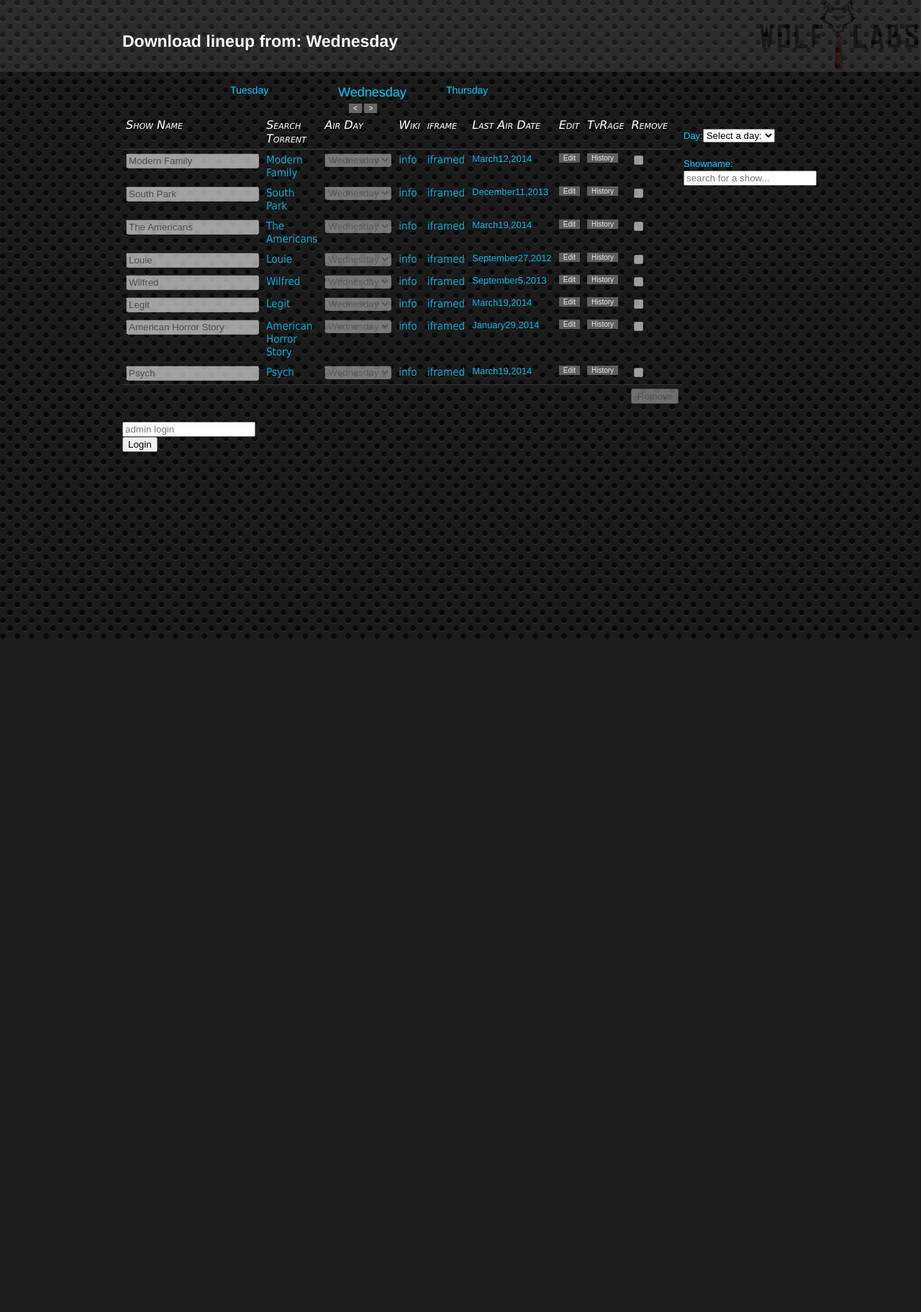
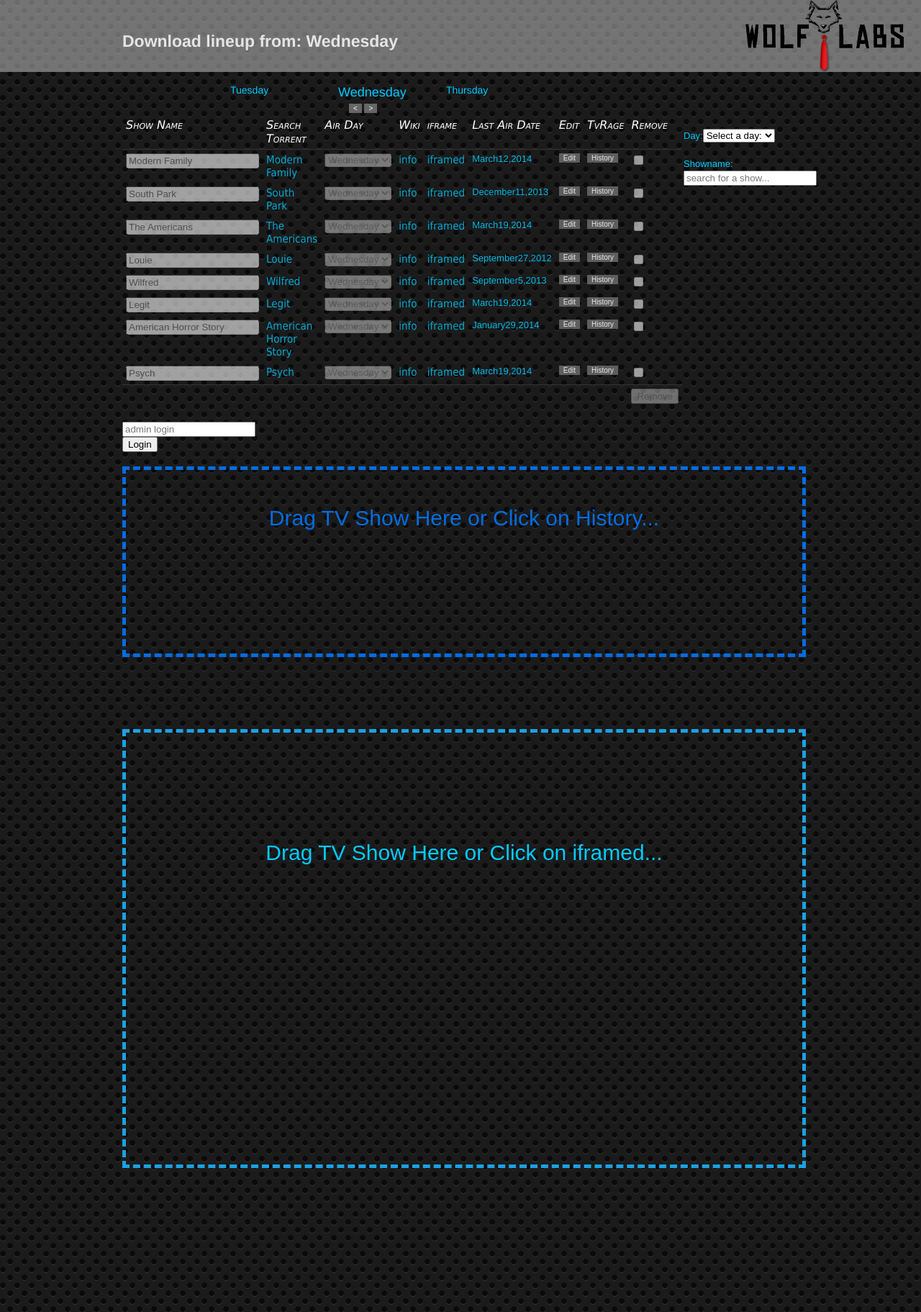
Before and after one commit to kevinteal/tvshow_guide, a PHP site: page / in a window 1280 px wide. Shown: the whole page at 72% size. Before the commit the page ends 888 px from the top, so only its background shows below. Run offline with PHP 8.4, Linux system fonts and the light colour scheme; data comes from the database, SQL or seed files in the repository; data that the repository does not hold is empty.

Commit message:
drag and drop for history and iframe
some bug fixes to including to the drag plugin which makes it possible
to switch direction without press mouse down again.

```diff
--- a/alledits.php
+++ b/alledits.php
@@ -352,10 +352,12 @@ if($ep_no < 10){
 
 $newphrase = str_replace($spaces, $plussign, $show);
 
+$g=urlencode($list_link);
+  $g=json_encode($g);
   echo "<tbody>";
   echo "<tr id=$showid >";
   echo "<td><input type='text' id='updname$x' name=$show value=\"$show\" onblur='updateshow($showid,this.value)' $disabled/></td>";
-  echo "<td><a target='_blank' href=https://www.google.co.uk/search?q=" . $newphrase . "+s".$snx."e".$enx."+720p+torrent&ie=UTF-8&safe=off&tbs=qdr:w>".$row['showname']."</a></td>";
+  echo "<td><a id='$g' data-tvid='$tvrageapi_id' draggable='true' ondragstart='drag(event)' target='_blank' href=https://www.google.co.uk/search?q=" . $newphrase . "+s".$snx."e".$enx."+720p+torrent&ie=UTF-8&safe=off&tbs=qdr:w>".$row['showname']."</a></td>";
   echo "<td>
   <select id='updateday$x' onchange='updateday(this.value,$showid)' $disabled>
   <option value=$airday>$airday</option>
@@ -368,8 +370,6 @@ $newphrase = str_replace($spaces, $plussign, $show);
   <option value='Saturday'>Saturday</option>
   </select></td>";
   echo "<td><a target='_blank' href=".$list_link.">info</a></td>";
-  $g=urlencode($list_link);
-  $g=json_encode($g);
    echo "<td><a href='#' onclick='updateiframe($g)' >iframed</a></td>";
   echo "<td>".$db_air_date."</td>";
    echo "<td><button type='button' id='es$x' onclick='edit_this_show($showid,\"$newphrase\",$g,$ep_no,$season_no,\"$db_air_date\",\"$airday\")' $disabled >Edit</button></td>";
--- a/drag_plugin.js
+++ b/drag_plugin.js
@@ -24,22 +24,28 @@
 
 
 				this.on("mousedown",function(e){
-				console.log("down "+e.pageX);
+
+				console.log("START--------------: "+e.pageX);
 				var startx = e.pageX;
 
 				selector.on("mousemove",function(e){
 				console.log("moving "+e.pageX);
 
 						var newx = startx - e.pageX;
+
 						if(newx>0){
 							newx=-settings.speed;
 						}else{
 							newx=settings.speed;
 						}
-						console.log("new x: "+newx);
+						//console.log("new x-------------: "+newx);
 
 						var scrollx = selector.scrollLeft();
 						selector.scrollLeft(scrollx-newx);
+
+						//set the startx to the current x so there is no offset on change of direction
+						startx=e.pageX;
+
 						});
 				});
 
--- a/index.html
+++ b/index.html
@@ -159,16 +159,25 @@ Showname:<input type="text" name="myshow" onKeyUp="showHint(this.value)" placeho
 </div>
 
 <div class="grid_16">
+
+<div id="history_hold" ondrop="drop(event)" ondragover="allowDrop(event)"><p id="history_hold_p">Drag TV Show Here or Click on History...</p>
+<div id="history_wrap">
 <button id="history_close" onClick="close_history()">X</button>
+
 <div id="seasonhold"><div id="season_tab"></div></div>
 <div id="tvrage"></div>
 </div>
+</div>
+</div>
 
 <div class="grid_16">
-<button id="frame_close" onClick="close_frame()">X</button>
+<div id="iframe_holder" ondrop="drop(event)" ondragover="allowDrop(event)" >
+<button id="frame_close" onClick="close_frame()">X</button><p id="iframe_hold_p" >Drag TV Show Here or Click on iframed...</p>
 <iframe id="iframe_url" src=""  ></iframe>
+</div>
+</div>
 
-</div>
+
 </div>
 
 </body>
--- a/tvshow_js.js
+++ b/tvshow_js.js
@@ -678,10 +678,12 @@ else
 function updateiframe(url){
 	console.log(decodeURIComponent(url));
 	url=decodeURIComponent(url);
+	url = url.replace(/"/g, "");
 	var iframe = document.getElementById("iframe_url");
 	document.getElementById("frame_close").style.display="block";
 	iframe.src=url;
 	iframe.style.display="block";
+	$("#iframe_holder").children('p').remove();
 
 
 }
@@ -689,6 +691,7 @@ function close_frame(){
 
 	document.getElementById("iframe_url").style.display="none";
 	document.getElementById("frame_close").style.display="none";
+	$("#iframe_holder").append("<p id='iframe_hold_p'>Drag TV Show Here or Click on iframed...</p>");
 	}
 
 	function press_enter(e,x){
@@ -934,6 +937,7 @@ function tvrageapi_getshowhistory(id){
 	var tvcount=1,
 	season_count=1,
 	ep_id_div="";
+	$("#history_hold_p").css("display","none");
 	$("#seasonhold").css("display","block");
 	$("#tvrage").css("display","block");
 	$("#history_close").css("display","block");
@@ -1077,6 +1081,7 @@ function close_history(){
 	$("#seasonhold").css("display","none");
 	$("#tvrage").css("display","none");
 	$("#history_close").css("display","none");
+	$("#history_hold_p").css("display","block");
 }
 
 function getshowid(id,name){
@@ -1105,5 +1110,43 @@ var second = new Date();
     return Math.floor(days);
 
 }
+function drag(ev){
+	ev.dataTransfer.setData("text",ev.target.id);
+	ev.dataTransfer.setData("tvrageid",$(ev.target).attr("data-tvid"));
 
+}
+function drop(ev){
+	ev.preventDefault();
+	console.log($(ev.target));
+	var data = ev.dataTransfer.getData("text");
+	var tvrageid = ev.dataTransfer.getData("tvrageid");
+
+	var element_over_id = $(ev.target).attr('id');
+
+
+	if ( $("#"+element_over_id).parents("#history_hold").length == 1) {
+		tvrageapi_getshowhistory(tvrageid);
+	}
+	if ( $("#"+element_over_id).parents("#iframe_holder").length == 1 || element_over_id == "iframe_holder" ) {
+		updateiframe(data);
+	}
+
+
+	/*console.log($("#"+element_over_id).parent());
+
+	if(element_over_id=="season_tab" || element_over_id=="tvrage" || element_over_id=="history_hold_p"){
+		//alert("history");
+
+	}else if(element_over_id=="iframe_holder" || element_over_id=="iframe_hold_p"){
+		//alert("iframe");
+
+	}
+	*/
+
+}
+
+
+function allowDrop(ev){
+	ev.preventDefault();
+}
 // JavaScript Document
--- a/tvshow_style.css
+++ b/tvshow_style.css
@@ -11,13 +11,15 @@ color:#0CF;
 	top:0;
 	left:0;
 	height:100px;
-	opacity:0.1;
-	background-color:#CCC;
+	/* to make background transparent - 4th num is opacity, this lets child of div have diff opacity*/
+	background: linear-gradient( rgba(204,204,204,0.5),rgba(204,204,204,0.5));
 	width:100%;
 
 }
 #topbar img{
-	float:right;}
+	float:right;
+	margin-right:20px;
+	}
 
 
 .mylineheight{height:40px;}
@@ -57,16 +59,40 @@ tbody:hover{
 		top: 50%;
 		margin-top: -8px;
 	}
-	#iframe_url{
-		display:none;
+
+	#iframe_holder{
+		position:relative;
+		border:dashed 5px #1BA1E2;
 		width:100%;
 		height:600px;
 		margin-bottom:200px;
+
+	}
+	#iframe_holder p{
+		padding-top:150px;
+		text-align:center;
+		font:30px Arial, Helvetica, sans-serif;
+	}
+	#iframe_url{
+		/*display:none;*/
+		position:absolute;
+		top:0px;
+		left:0px;
+		width:100%;
+		height:600px;
+
+		z-index:-1;
 	}
 	#frame_close,#history_close{
 		display:none;
 		width:50px;
 		float:left;
+	}
+	#frame_close{
+		position:absolute;
+		top:0px;
+		left:0px;
+		z-index:99;
 	}
 	#frame_close:hover,#history_close:hover{
 		background-color:#DD006F;
@@ -164,6 +190,30 @@ button:focus{
 	overflow-y:scroll;
 }
 
+
+
+#history_hold{
+		position:relative;
+		border:dashed 5px #036DE2;
+		width:100%;
+		height:255px;
+		margin-bottom:100px;
+	}
+	#history_hold p{
+		padding-top:50px;
+		text-align:center;
+		font:30px Arial, Helvetica, sans-serif;
+		color:#036DE2;
+	}
+	#history_wrap{
+	position:absolute;
+	top:0px;
+	left:0px;
+	width:inherit;
+	}
+
+
+
 #season_tab{
 	height:40px;
 	-webkit-user-select: none;
```
